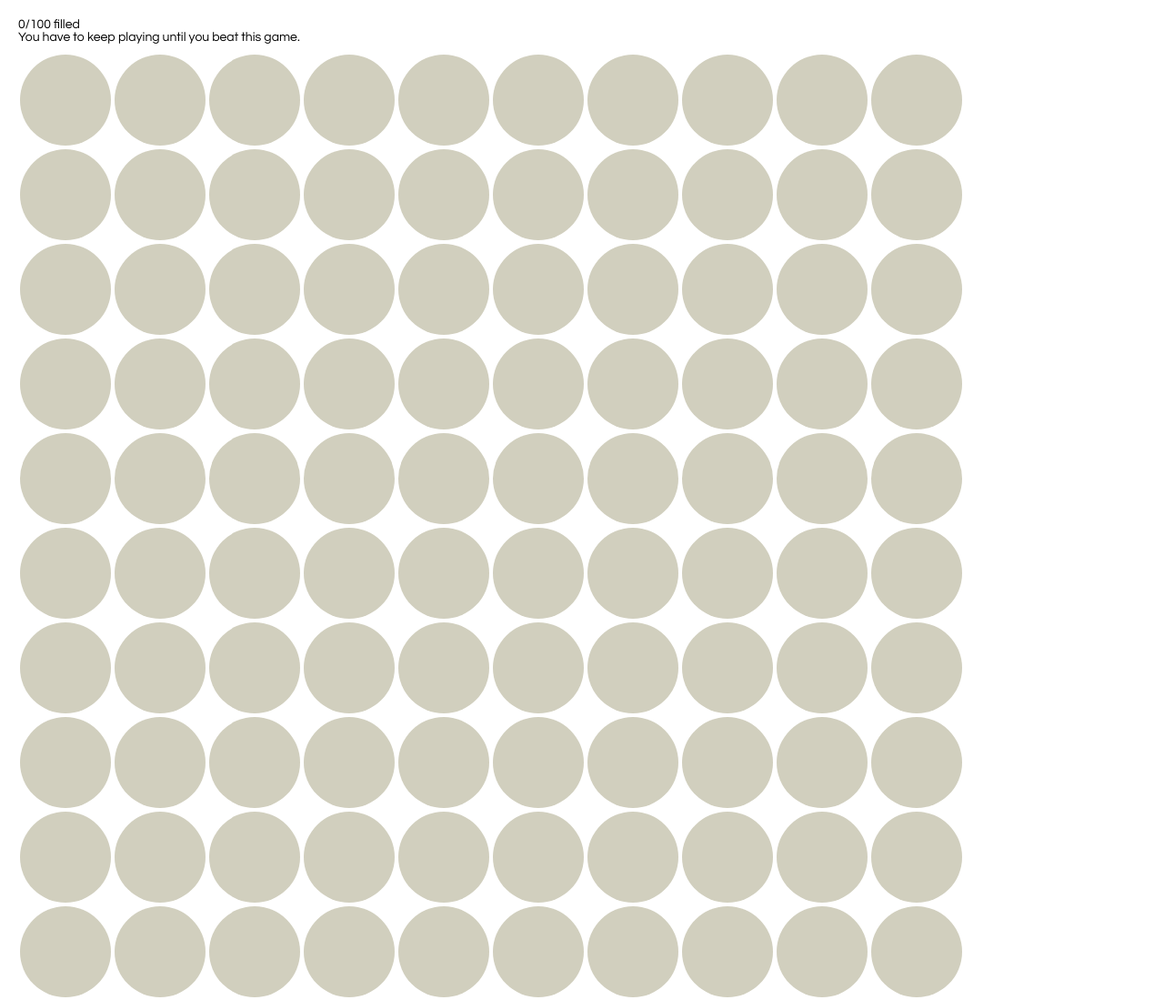
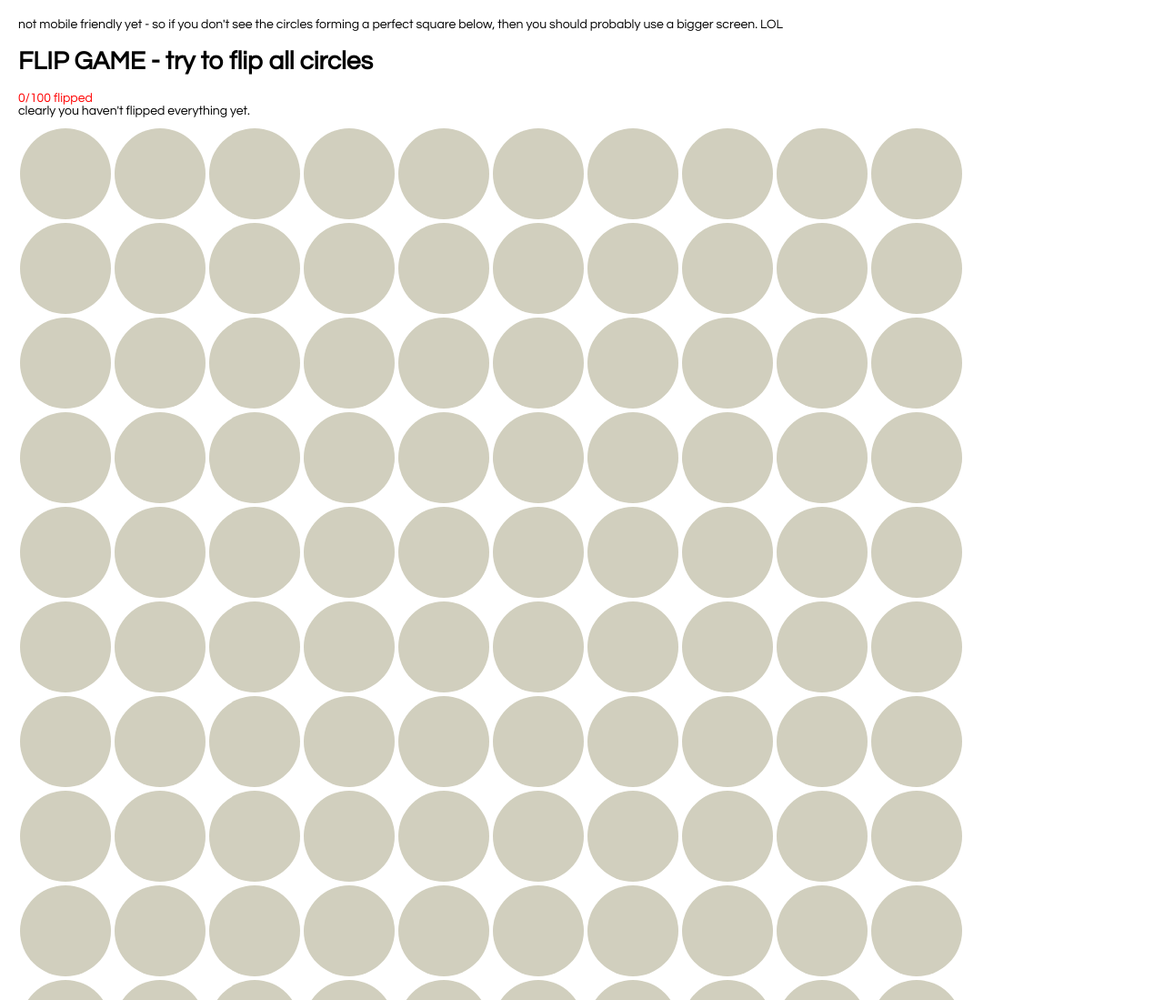
Before and after one commit to macaroonable/flip_game_react, a React app: page / in a window 1280 px wide. Shown: the top 1099 px of the page at 91% size. Built offline with nearby package versions, Linux system fonts and the light colour scheme.

Commit message:
add more information on landing page

```diff
--- a/public/index.html
+++ b/public/index.html
@@ -19,7 +19,7 @@
       work correctly both with client-side routing and a non-root public URL.
       Learn how to configure a non-root public URL by running `npm run build`.
     -->
-    <title>React App</title>
+    <title>Flip Game</title>
   </head>
   <body>
     <noscript>
--- a/src/index.css
+++ b/src/index.css
@@ -12,6 +12,9 @@ ul {
   clear: both;
   content: "";
   display: table;
+}
+.counter {
+  color: red;
 }
 .fill {
   background: #f98bb0;
--- a/src/index.js
+++ b/src/index.js
@@ -110,13 +110,19 @@ class Board extends React.Component {
   render() {
     return (
       <div>
+        <div>
+          {
+            "not mobile friendly yet - so if you don't see the circles forming a perfect square below, then you should probably use a bigger screen. LOL"
+          }
+        </div>
+        <h1>FLIP GAME - try to flip all circles</h1>
         <div className="counter">
-          {this.state.count}/{dim * dim} filled
+          {this.state.count}/{dim * dim} flipped
         </div>
         <div className="status">
           {this.state.isWinning
-            ? "You won. You can go home now."
-            : "You have to keep playing until you beat this game."}
+            ? "You won. Can you tell me how you did it?"
+            : "clearly you haven't flipped everything yet."}
         </div>
         {Array.apply(null, { length: dim })
           .map(Number.call, Number)
```
Also changed, not shown: public/favicon.ico.
